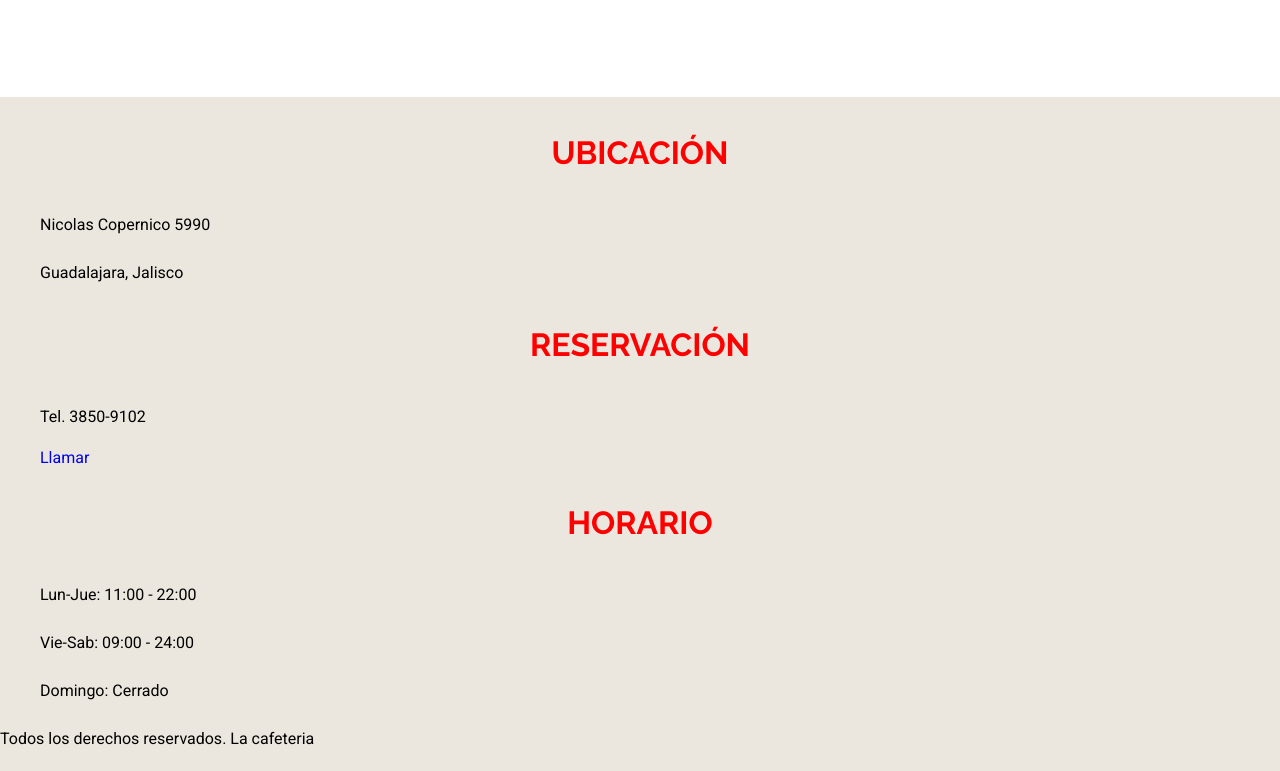
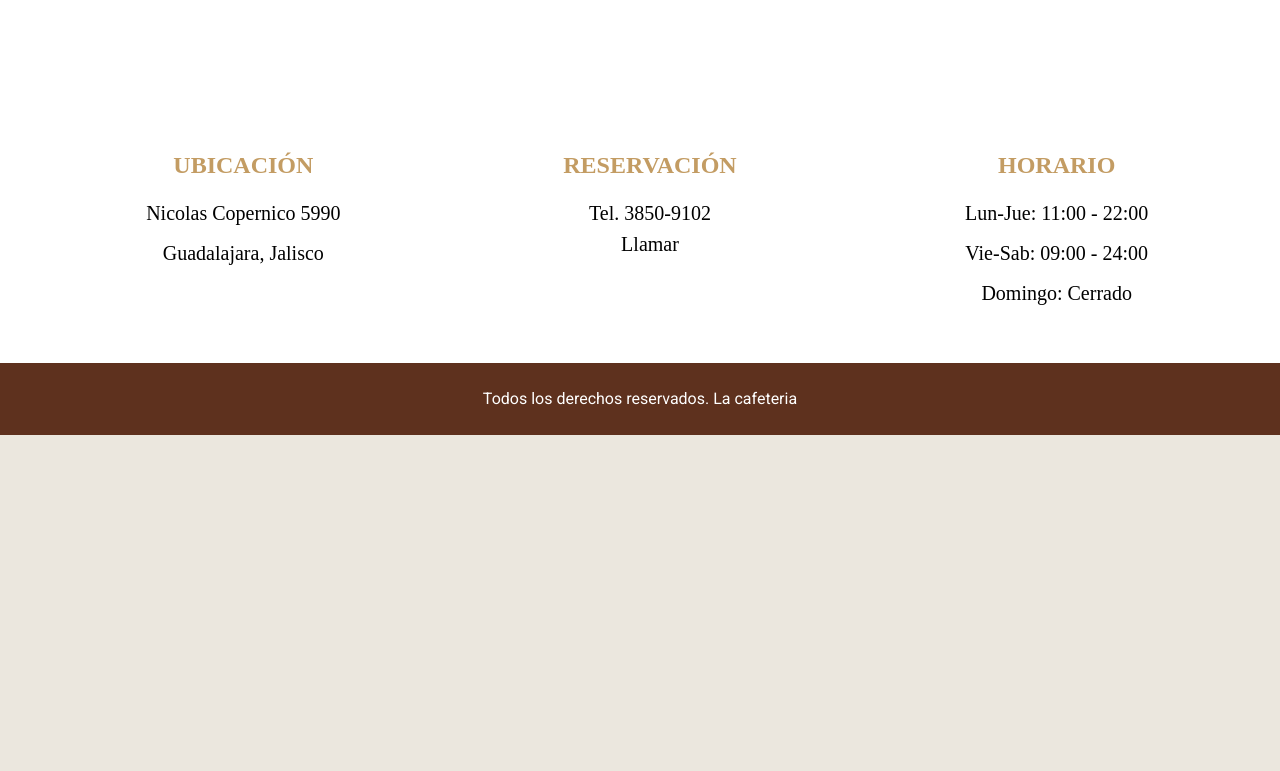
Before and after one commit to RafaelMoro/cafeteria, a website: page clase/index.html in a window 1280 px wide. Shown: the part 4830-5601 px from the top of the page. After the commit the page ends 5265 px from the top, so only its background shows below. Drawn offline with nearby package versions, Linux system fonts and the light colour scheme; files that its build step writes are made by us from their sources; files whose address does not match are found by name; a web font is replaced by a local one.

Commit message:
Complete footer styling - class 242

```diff
--- a/clase/index.html
+++ b/clase/index.html
@@ -179,7 +179,7 @@
   </section>
 
   <footer class="footer">
-    <div class="contenedor footer-contenido">
+    <div class="contenedor contenido-footer bg-white">
       <div class="footer-box ubicacion">
         <h3>Ubicación</h3>
         <p>Nicolas Copernico 5990</p>
--- a/clase/src/scss/app.scss
+++ b/clase/src/scss/app.scss
@@ -3,6 +3,7 @@
 @use 'header';
 @use 'base';
 @use 'inicio';
+@use 'footer';
 
 body {
   color: red;
--- a/clase/src/scss/base/_globales.scss
+++ b/clase/src/scss/base/_globales.scss
@@ -19,6 +19,7 @@ p {
 }
 a {
   text-decoration: none;
+  color: var.$negro;
 }
 img {
   max-width: 100%;
--- /dev/null
+++ b/clase/src/scss/footer/_footer.scss
@@ -0,0 +1,40 @@
+@use 'base/variables' as var;
+@use 'base/mixins' as mixin;
+
+.footer {
+  background-color: var.$primario;
+
+  .contenido-footer {
+    padding: 5rem;
+
+    @include mixin.tablet {
+      @include mixin.grid(3, 2rem);
+    }
+  }
+
+  .copyright {
+    text-align: center;
+    margin: 0;
+    padding: 2rem;
+    color: var.$blanco;
+  }
+}
+.footer-box {
+  font-family: var.$fuente_cursiva;
+  text-align: center;
+  margin-bottom: var.$separacion;
+
+  @include mixin.tablet {
+    margin-bottom: 0;
+  }
+  h3 {
+    font-family: var.$fuente_cursiva;
+    margin: 0 0 1rem 0;
+    font-size: 2.4rem;
+    color: var.$secundario;
+  }
+  p, a {
+    font-size: 2rem;
+    margin: 0;
+  }
+}
--- /dev/null
+++ b/clase/src/scss/footer/_index.scss
@@ -0,0 +1 @@
+@forward 'footer';
```
